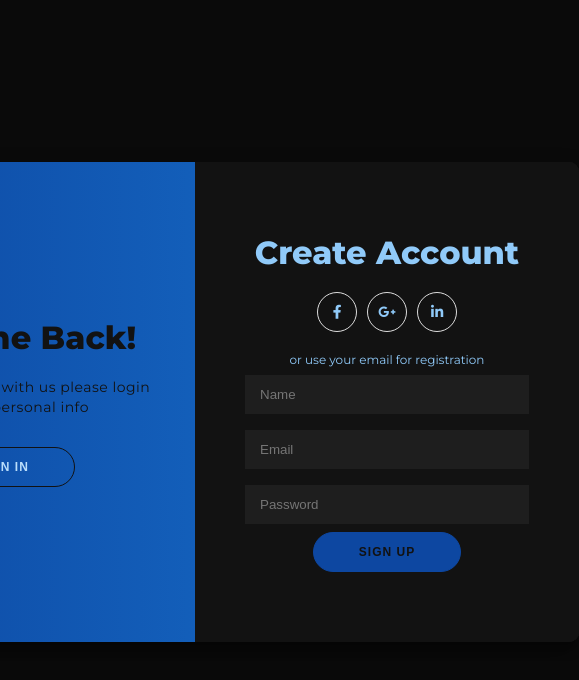
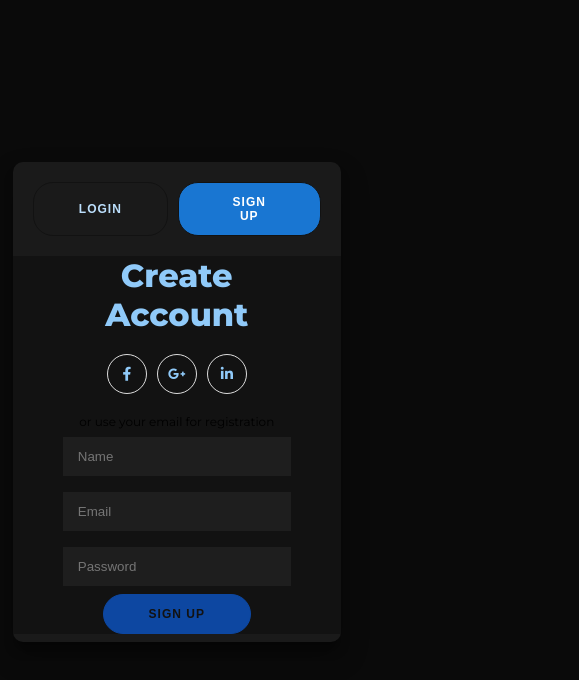
Before and after one commit to Rajkr76/feedbox_website, a Next.js app: page / in a window 390 px wide. Both pictures are taken after a click on the button "SIGN UP". Shown: the top 680 px of the page, 579 px wide, since content can reach past the window. Built offline with nearby package versions, Linux system fonts and the light colour scheme.

Commit message:
updated login

```diff
--- a/components/Login.css
+++ b/components/Login.css
@@ -18,6 +18,12 @@ body {
 h1 {
 	font-weight: bold;
 	margin: 0;
+}
+
+@media (max-width: 768px) {
+  .form-container h1 {
+    color: #90caf9;
+  }
 }
 
 h2 {
@@ -229,3 +235,34 @@ input {
 	height: 40px;
 	width: 40px;
 }
+
+/* Extra style for mobile tab buttons */
+button.active-tab {
+	background-color: #1976d2;
+	color: white;
+}
+
+.mobile-form {
+	width: 100%;
+	position: relative;
+}
+
+@media (max-width: 768px) {
+  .overlay-container {
+    display: none !important;
+  }
+
+  .form-container.mobile-form {
+    position: relative !important;
+    opacity: 1 !important;
+    z-index: 2 !important;
+    width: 100% !important;
+    transform: none !important;
+    display: block !important;
+  }
+
+  .sign-in-container,
+  .sign-up-container {
+    display: none !important;
+  }
+}
--- a/components/Login.tsx
+++ b/components/Login.tsx
@@ -3,12 +3,23 @@
 import React, { useState, useEffect } from "react";
 import Signup from "./Signup";
 import "./Login.css";
+import LoginForm from "./LoginForm";
 
 const Login = () => {
 	const [isRightPanelActive, setIsRightPanelActive] = useState(false);
+	const [isMobile, setIsMobile] = useState(false);
+	const [showSignup, setShowSignup] = useState(false);
 
-	const handleSignUpClick = () => setIsRightPanelActive(true);
-	const handleSignInClick = () => setIsRightPanelActive(false);
+	useEffect(() => {
+		const handleResize = () => {
+			setIsMobile(window.innerWidth <= 768); // adjust breakpoint as needed
+		};
+
+		handleResize(); // set on initial load
+		window.addEventListener("resize", handleResize);
+
+		return () => window.removeEventListener("resize", handleResize);
+	}, []);
 
 	useEffect(() => {
 		const link = document.createElement("link");
@@ -21,6 +32,37 @@ const Login = () => {
 			document.head.removeChild(link);
 		};
 	}, []);
+
+	if (isMobile) {
+		return (
+			<div className="container" style={{ width: "90%", maxWidth: 400 }}>
+				<div
+					style={{ display: "flex", justifyContent: "center", margin: "20px" }}
+				>
+					<button
+						className={`ghost ${!showSignup ? "active-tab" : ""}`}
+						onClick={() => setShowSignup(false)}
+						style={{ marginRight: "10px" }}
+					>
+						Login
+					</button>
+					<button
+						className={`ghost ${showSignup ? "active-tab" : ""}`}
+						onClick={() => setShowSignup(true)}
+					>
+						Sign Up
+					</button>
+				</div>
+				{showSignup ? (
+					<Signup isMobile={true} />
+				) : (
+					<LoginForm isMobile={true} />
+				)}
+			</div>
+		);
+	}
+
+	// ✅ DESKTOP layout (unchanged)
 	return (
 		<div>
 			<div
@@ -60,14 +102,21 @@ const Login = () => {
 							<p>
 								To keep connected with us please login with your personal info
 							</p>
-							<button className="ghost" onClick={handleSignInClick}>
+							<button
+								className="ghost"
+								onClick={() => setIsRightPanelActive(false)}
+							>
 								Sign In
 							</button>
 						</div>
+
 						<div className="overlay-panel overlay-right">
 							<h1>Hello, Friend!</h1>
 							<p>Enter your personal details and start journey with us</p>
-							<button className="ghost" onClick={handleSignUpClick}>
+							<button
+								className="ghost"
+								onClick={() => setIsRightPanelActive(true)}
+							>
 								Sign Up
 							</button>
 						</div>
--- /dev/null
+++ b/components/LoginForm.tsx
@@ -0,0 +1,27 @@
+import React from "react";
+
+interface LoginFormProps {
+	isMobile?: boolean;
+}
+
+const LoginForm: React.FC<LoginFormProps> = ({ isMobile = false }) => {
+	return (
+		<div className={`form-container ${isMobile ? "mobile-form" : "sign-in-container"}`}>
+			<form action="#">
+				<h1>Sign in</h1>
+				<div className="social-container">
+					<a href="#" className="social"><i className="fab fa-facebook-f"></i></a>
+					<a href="#" className="social"><i className="fab fa-google-plus-g"></i></a>
+					<a href="#" className="social"><i className="fab fa-linkedin-in"></i></a>
+				</div>
+				<span>or use your account</span>
+				<input type="email" placeholder="Email" />
+				<input type="password" placeholder="Password" />
+				<a href="#">Forgot your password?</a>
+				<button>Sign In</button>
+			</form>
+		</div>
+	);
+};
+
+export default LoginForm;
--- a/components/Signup.tsx
+++ b/components/Signup.tsx
@@ -1,8 +1,12 @@
 import React from "react";
 
-const Signup = () => {
+interface SignupProps {
+	isMobile?: boolean;
+}
+
+const Signup: React.FC<SignupProps> = ({ isMobile = false }) => {
 	return (
-		<div className="form-container sign-up-container">
+		<div className={`form-container ${isMobile ? "mobile-form" : "sign-up-container"}`}>
 			<form action="#">
 				<h1>Create Account</h1>
 				<div className="social-container">
```
Lines whose indentation alone changed are shown as unchanged.
